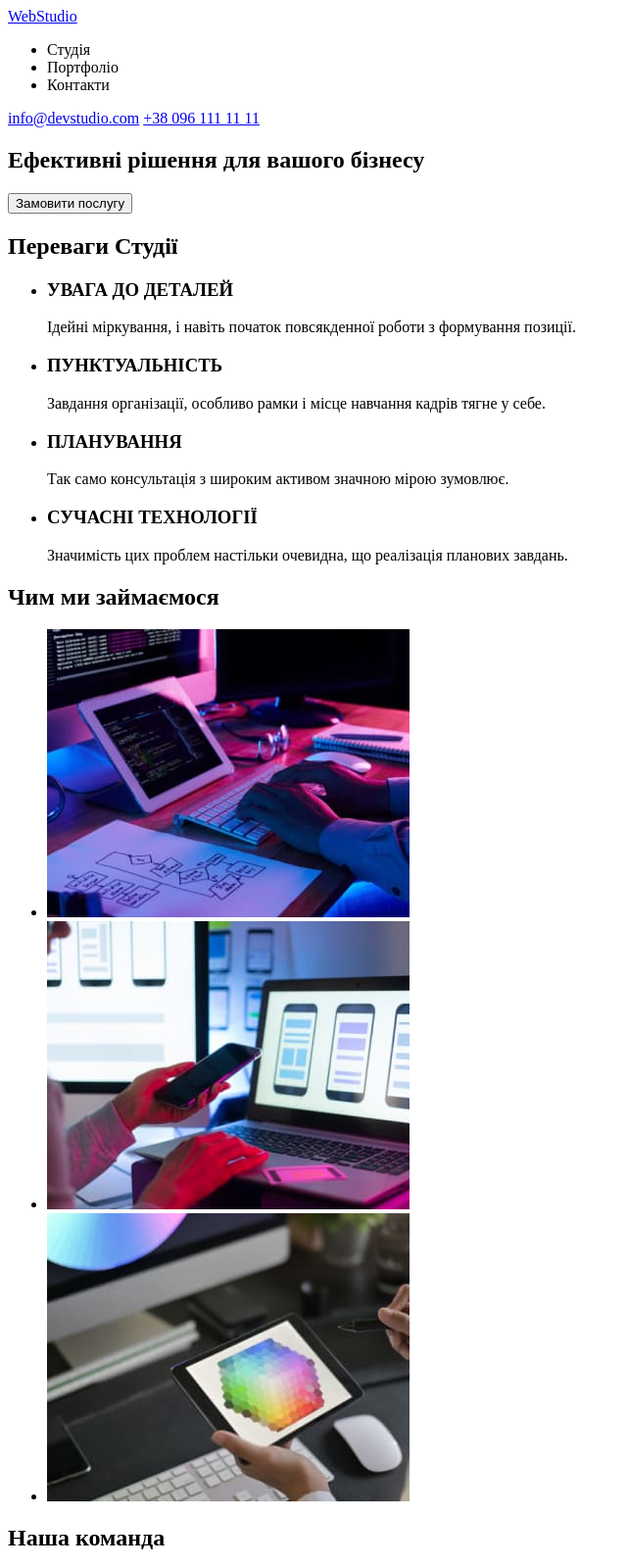
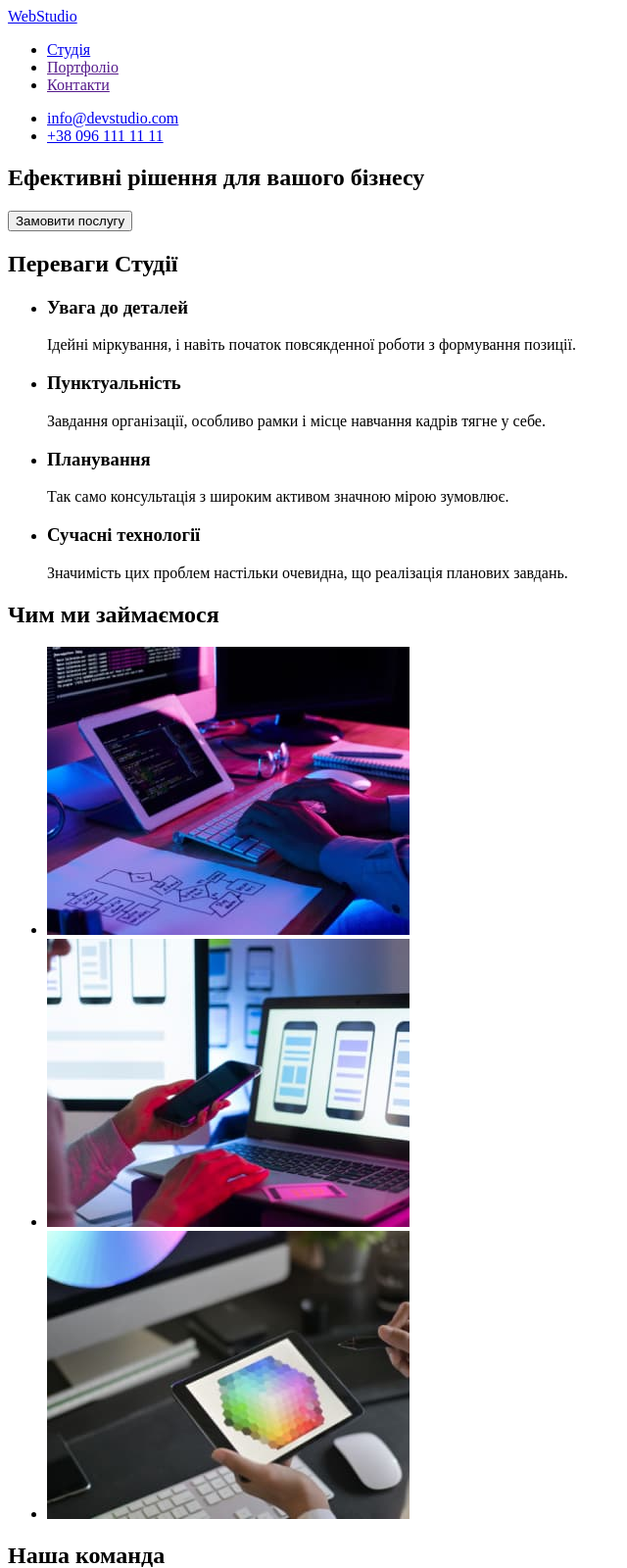
Before and after one commit to InnaShavarovska/goit-markup-hw-01, a plain HTML site: page index.html in a window 1280 px wide. Shown: the top 1600 px of the page at 98% size, without its empty margins (0-640 px from the left). Drawn offline with Linux system fonts and the light colour scheme.

Commit message:
зміни 1 після перевірки ментора

```diff
--- a/index.html
+++ b/index.html
@@ -10,17 +10,17 @@
     <!-- Шапка Студія-->
     <header>
       <nav>
-        <a href="/index.html">WebStudio</a>
+        <a href="./index.html">WebStudio</a>
         <ul>
-          <li>Студія</li>
-          <li>Портфоліо</li>
-          <li>Контакти</li>
+          <li><a href="./index.html">Студія</a></li>
+          <li><a href="">Портфоліо</a></li>
+          <li><a href="">Контакти</a></li>
         </ul>
       </nav>
-      <div>
-        <a href="mailto:info@devstudio.com">info@devstudio.com</a>
-        <a href="tel:+380961111111">+38 096 111 11 11</a>
-      </div>
+      <ul>
+        <li><a href="mailto:info@devstudio.com">info@devstudio.com</a></li>
+        <li><a href="tel:+380961111111">+38 096 111 11 11</a></li>
+      </ul>
     </header>
     <main>
       <!--Герой-->
@@ -33,19 +33,19 @@
         <h2>Переваги Студії</h2>
         <ul>
           <li>
-            <h3>УВАГА ДО ДЕТАЛЕЙ</h3>
+            <h3>Увага до деталей</h3>
             <p>Ідейні міркування, і навіть початок повсякденної роботи з формування позиції.</p>
           </li>
           <li>
-            <h3>ПУНКТУАЛЬНІСТЬ</h3>
+            <h3>Пунктуальність</h3>
             <p>Завдання організації, особливо рамки і місце навчання кадрів тягне у себе.</p>
           </li>
           <li>
-            <h3>ПЛАНУВАННЯ</h3>
+            <h3>Планування</h3>
             <p>Так само консультація з широким активом значною мірою зумовлює.</p>
           </li>
           <li>
-            <h3>СУЧАСНІ ТЕХНОЛОГІЇ</h3>
+            <h3>Сучасні технології</h3>
             <p>Значимість цих проблем настільки очевидна, що реалізація планових завдань.</p>
           </li>
         </ul>
@@ -55,28 +55,25 @@
         <h2>Чим ми займаємося</h2>
         <ul>
           <li>
-            <a href=""
-              ><img
+            <img
               src="./images/logo-1.jpg"
               alt="Робота It-спеціаліста з портативним комп'ютером"
               width="370"
-            /></a>
+            />
           </li>
           <li>
-            <a href=""
-              ><img
+            <img
               src="./images/logo-2.jpg"
               alt="Робота It-спеціаліста пралельно з комп'ютером та смартфоном"
               width="370"
-            /></a>
+            />
           </li>
           <li>
-            <a href=""
-              ><img
+            <img
               src="./images/logo-3.jpg"
               alt="Робота It-спеціаліста на планшеті з палітрою"
               width="370"
-            /></a>
+            />
           </li>
         </ul>
       </section>
@@ -111,9 +108,13 @@
     <footer>
       <a href="">WebStudio</a>
       <address>
-        м. Київ, пр-т Лесі Українки, 26 <br />
-        <a href="mailto:info@devstudio.com">info@devstudio.com</a><br />
-        <a href="tel:+380961111111">+38 096 111 11 11</a>
+        <ul>
+          <li>
+            <a href="#">м. Київ, пр-т Лесі Українки, 26 <br /></a>
+          </li>
+          <li><a href="mailto:info@devstudio.com">info@devstudio.com</a><br /></li>
+          <li><a href="tel:+380961111111">+38 096 111 11 11</a></li>
+        </ul>
       </address>
     </footer>
   </body>
```
Lines whose indentation alone changed are shown as unchanged.
